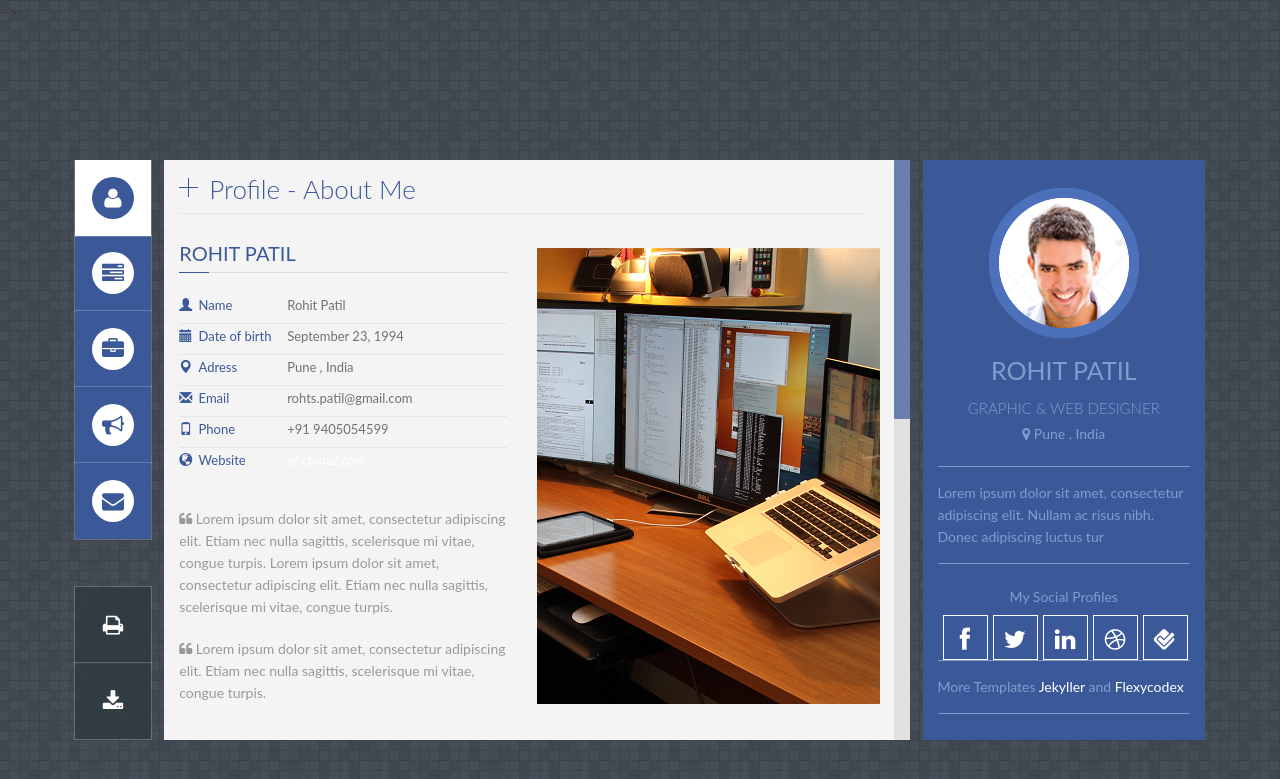
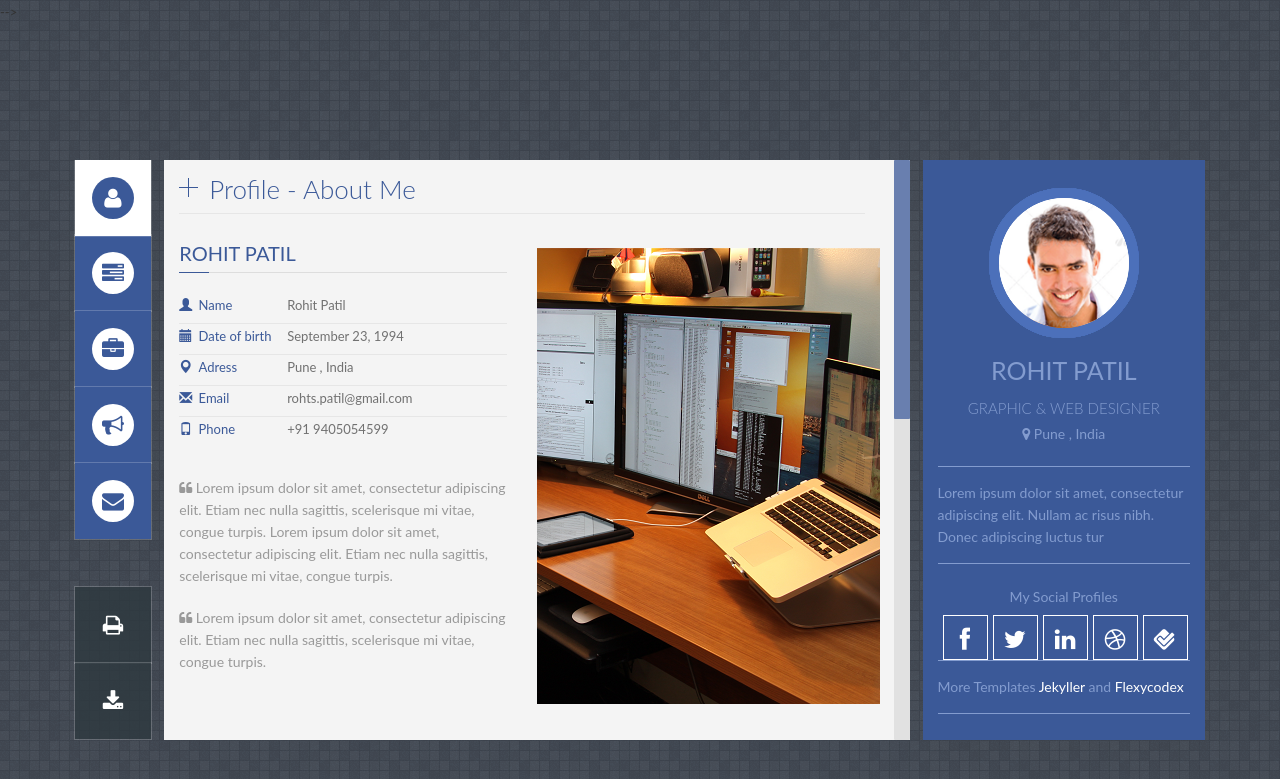
Before and after one commit to manalips30/CV, a Jekyll site: the page built from index.html, in a window 1280 px wide. Shown: the top 779 px of the page. Built offline with Jekyll 4.4.1, drawn with Linux system fonts in a browser that asks for light colours; some web fonts are replaced.

Commit message:
Removed website from profile

```diff
--- a/_includes/profile.html
+++ b/_includes/profile.html
@@ -46,13 +46,6 @@
                 <i class="glyphicon glyphicon-phone"></i>
                 <label>Phone</label>
                 <span class="value">+91 9405054599</span>
-                <div class="clear"></div>
-            </li>
-
-            <li>
-                <i class="glyphicon glyphicon-globe"></i>
-                <label>Website</label>
-                <span class="value"><a href="#" target="_blank">sc.chinaz.com</a></span>
                 <div class="clear"></div>
             </li>
 
```
